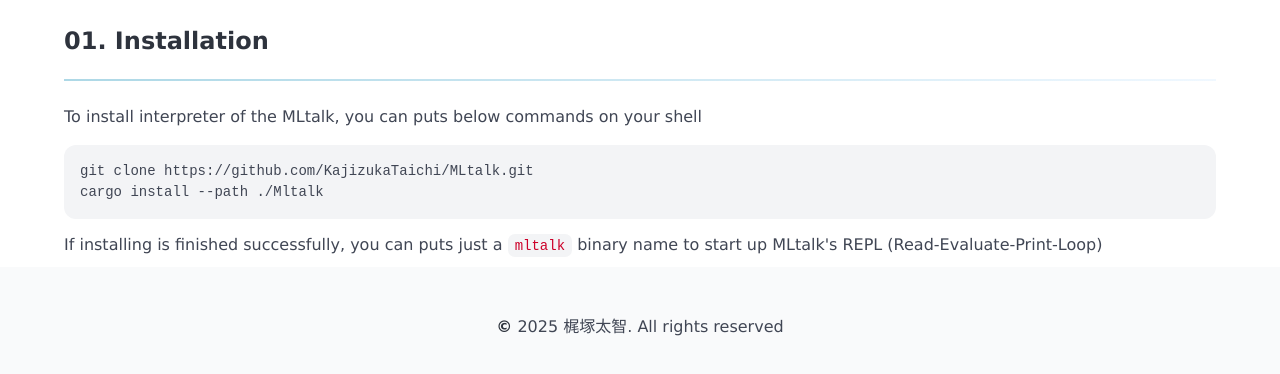
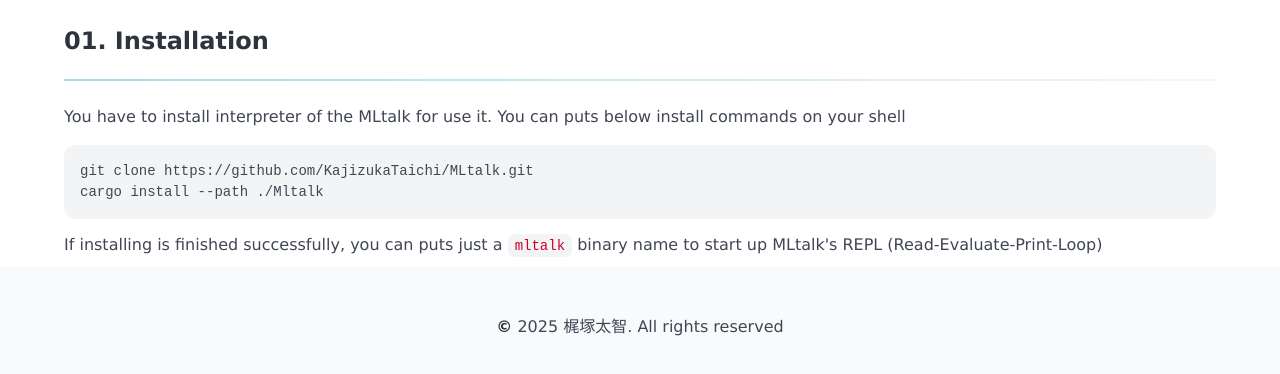
Before and after one commit to KajizukaTaichi/MLtalk, a plain HTML site: page docs/book.html in a window 1280 px wide. Shown: the part 258-632 px from the top of the page. Drawn offline with nearby package versions, Linux system fonts and the light colour scheme.

Commit message:
Update book.html

```diff
--- a/docs/book.html
+++ b/docs/book.html
@@ -90,8 +90,8 @@
                 <hr />
 
                 <p>
-                    To install interpreter of the MLtalk, you can puts below
-                    commands on your shell
+                    You have to install interpreter of the MLtalk for use it.
+                    You can puts below install commands on your shell
                 </p>
                 <pre
                     class="has-background-light has-text-cark is-large p-4 box is-shadowless"
```
